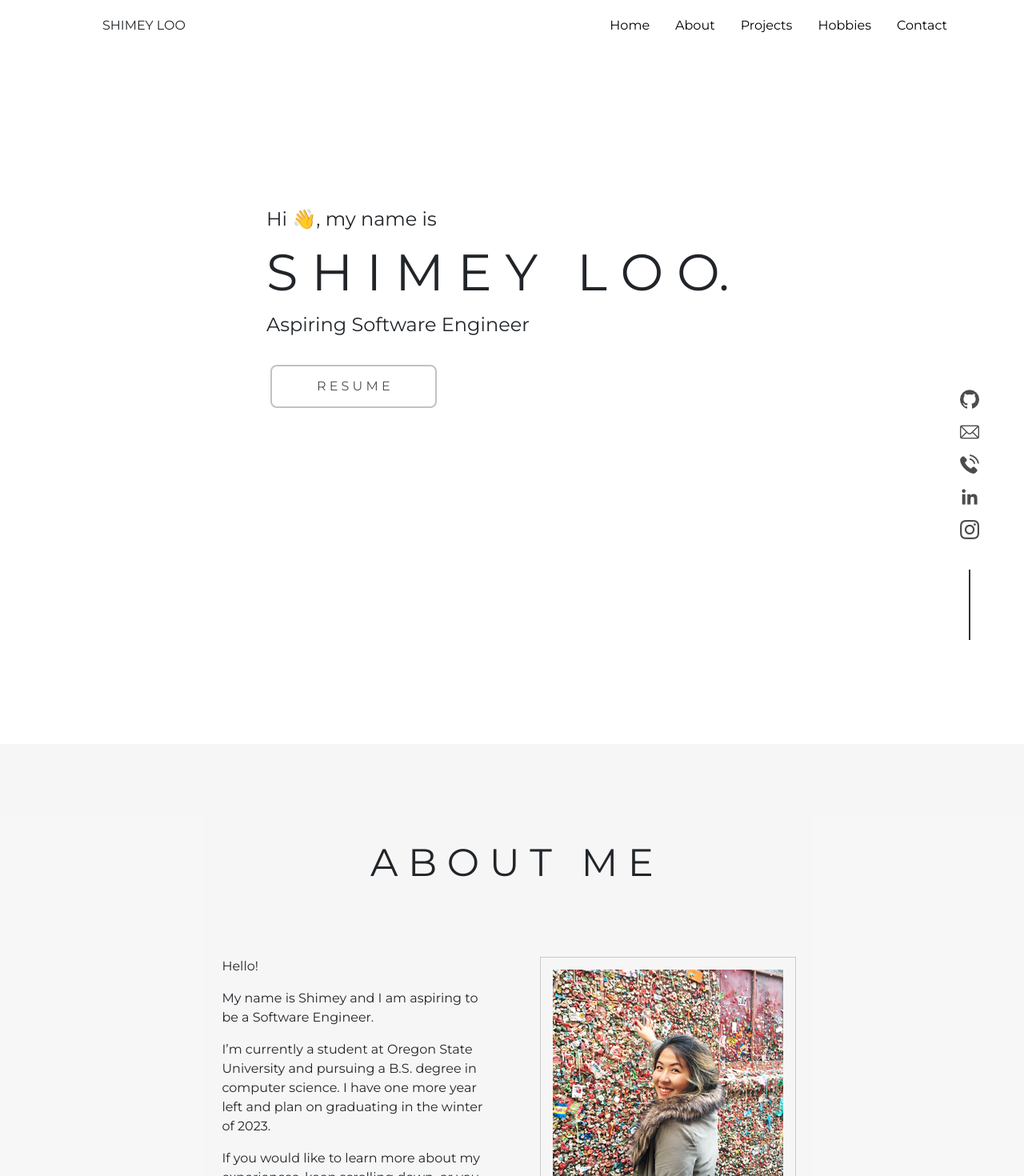
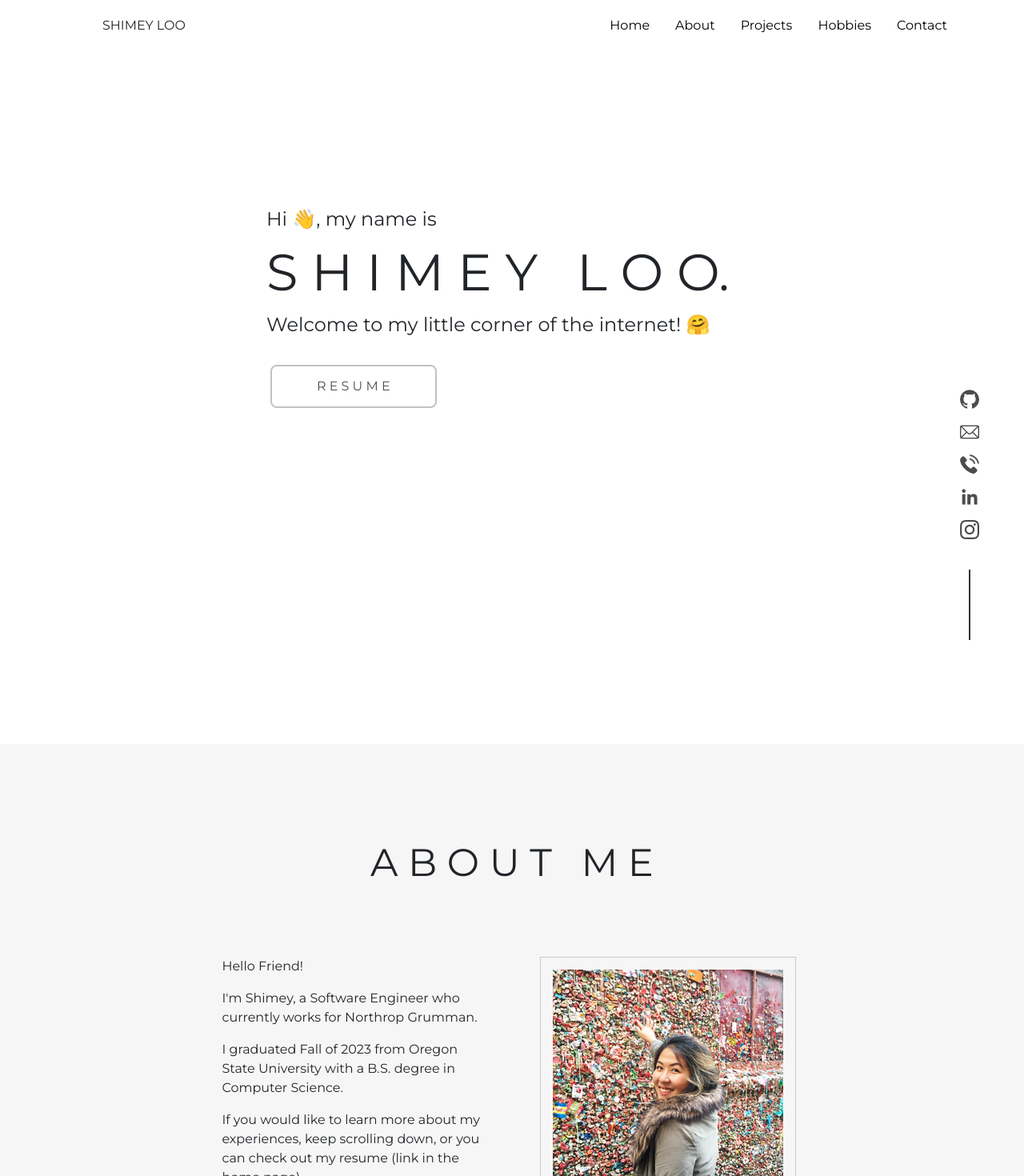
Before and after one commit to shimeyloo/shimeyloo.com, a React (Create React App) app: page / in a window 1280 px wide. Shown: the top 1470 px of the page at 80% size. Built offline with nearby package versions, Linux system fonts and the light colour scheme.

Commit message:
updated info

```diff
--- a/src/components/About.jsx
+++ b/src/components/About.jsx
@@ -9,9 +9,9 @@ function AboutMe () {
       <div className="row">
         <div className="col">
           <div className="about-description" data-aos="fade-right" data-aos-duration="1000" data-aos-once="true">
-            <p>Hello!</p>
-            <p>My name is Shimey and I am aspiring to be a Software Engineer.</p>
-            <p>I’m currently a student at Oregon State University and pursuing a B.S. degree in computer science. I have one more year left and plan on graduating in the winter of 2023. </p>
+            <p>Hello Friend!</p>
+            <p>I'm Shimey, a Software Engineer who currently works for Northrop Grumman.</p>
+            <p>I graduated Fall of 2023 from Oregon State University with a B.S. degree in Computer Science.</p>
             <p>If you would like to learn more about my experiences, keep scrolling down, or you can check out my resume (link in the home page). </p>
           </div>
         </div>
--- a/src/components/Home.jsx
+++ b/src/components/Home.jsx
@@ -13,7 +13,7 @@ function Home() {
             S H I M E Y &ensp;L O O.
           </p>
           <p className="homeText" data-aos="fade-up" data-aos-once="true" data-aos-duration="800" data-aos-delay="1500">
-            Aspiring Software Engineer
+            Welcome to my little corner of the internet! &#129303;
           </p>
           <a href={resume1} target="_blank" rel="noreferrer">
             <button className="button" data-aos="fade-up" data-aos-once="true" data-aos-duration="800" data-aos-delay="1700">
```
